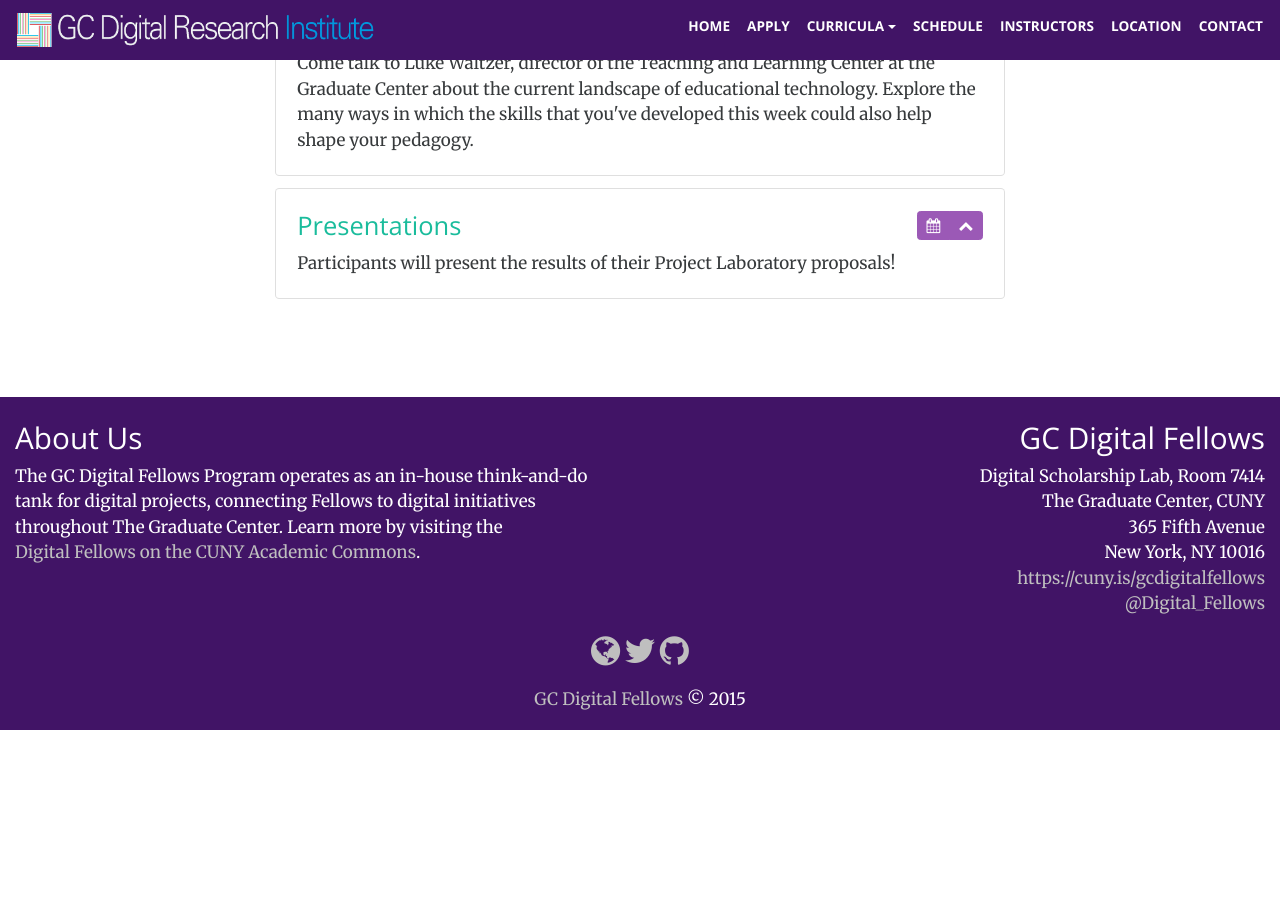
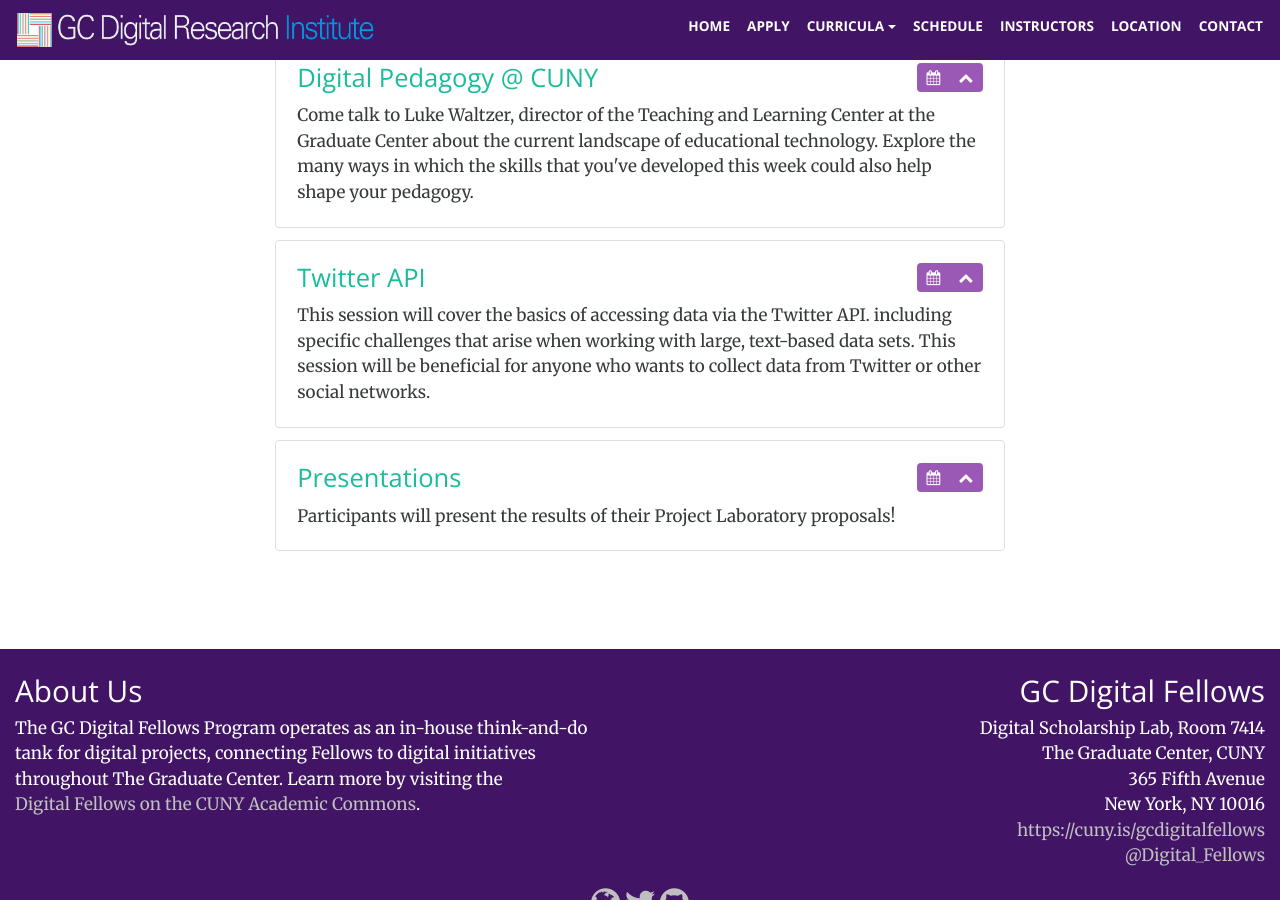
Before and after one commit to GCDigitalFellows/gcdigitalfellows.github.io, a Jekyll site: the page built from workshops.html, in a window 1280 px wide and 900 px high, scrolled down 6131 px. Built offline with Jekyll 4.4.1, drawn with Linux system fonts in a browser that asks for light colours; before the commit the page ends 6861 px from its top, so only the background shows below that.

Commit message:
updated site

```diff
--- a/schedule.html
+++ b/schedule.html
@@ -47,7 +47,7 @@
     <td rowspan="3">Text Analysis 2</td>
   </tr>
   <tr>
-    <td rowspan="2"><ul><li>Copyright and Creative Commons</li><li>Grant & Fellowship Tips</li></ul></td>
+    <td rowspan="2"><ul><li>Copyright and Creative Commons</li><li>Grant & Fellowship Tips</li><li>Twitter API</li></ul></td>
   </tr>
   <tr>
   </tr>
```
Also changed, not shown: _data/schedule.json (+1 -1 lines), _data/workshops.json (+1 -1 lines), Gemfile.lock, css/vendor.min.css.
